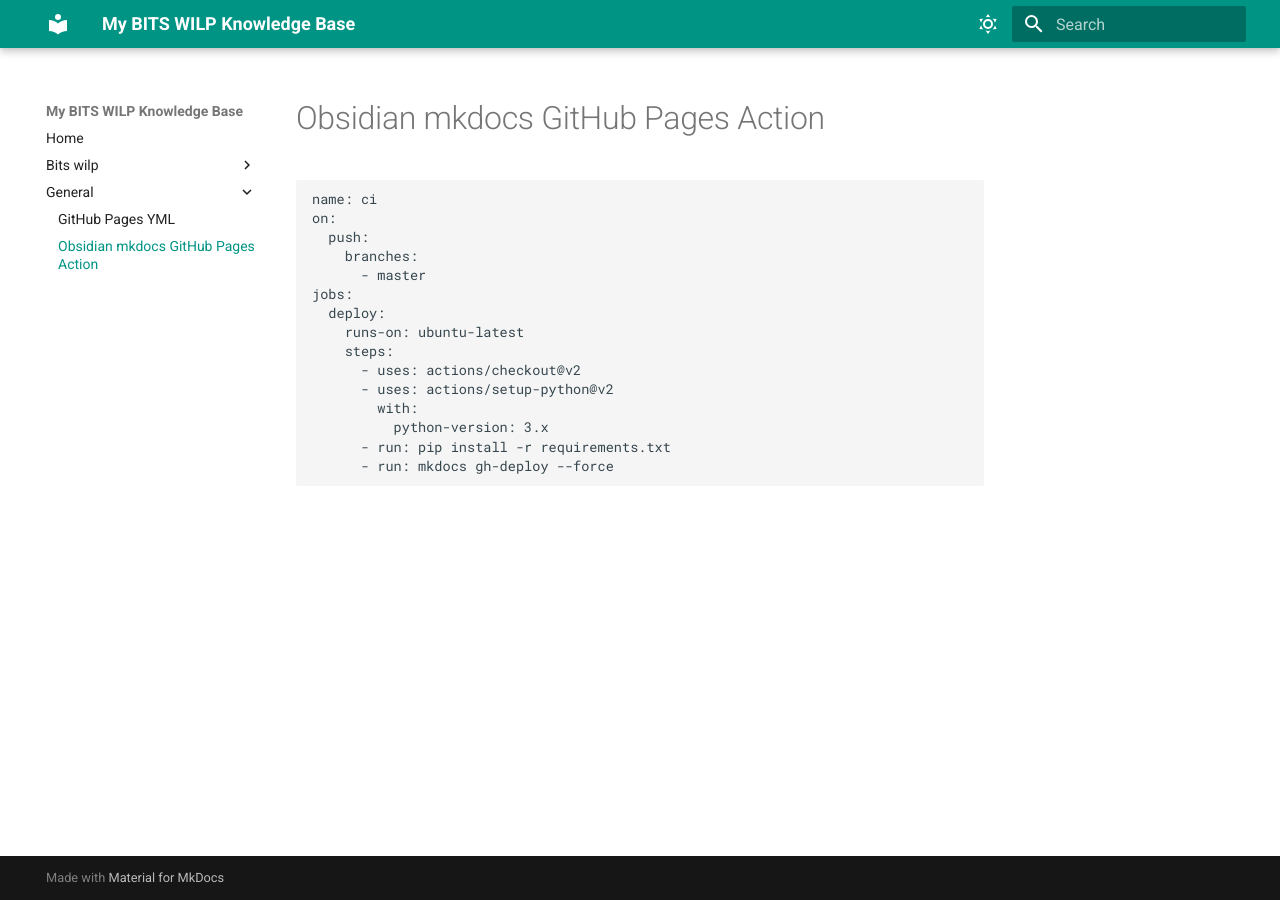
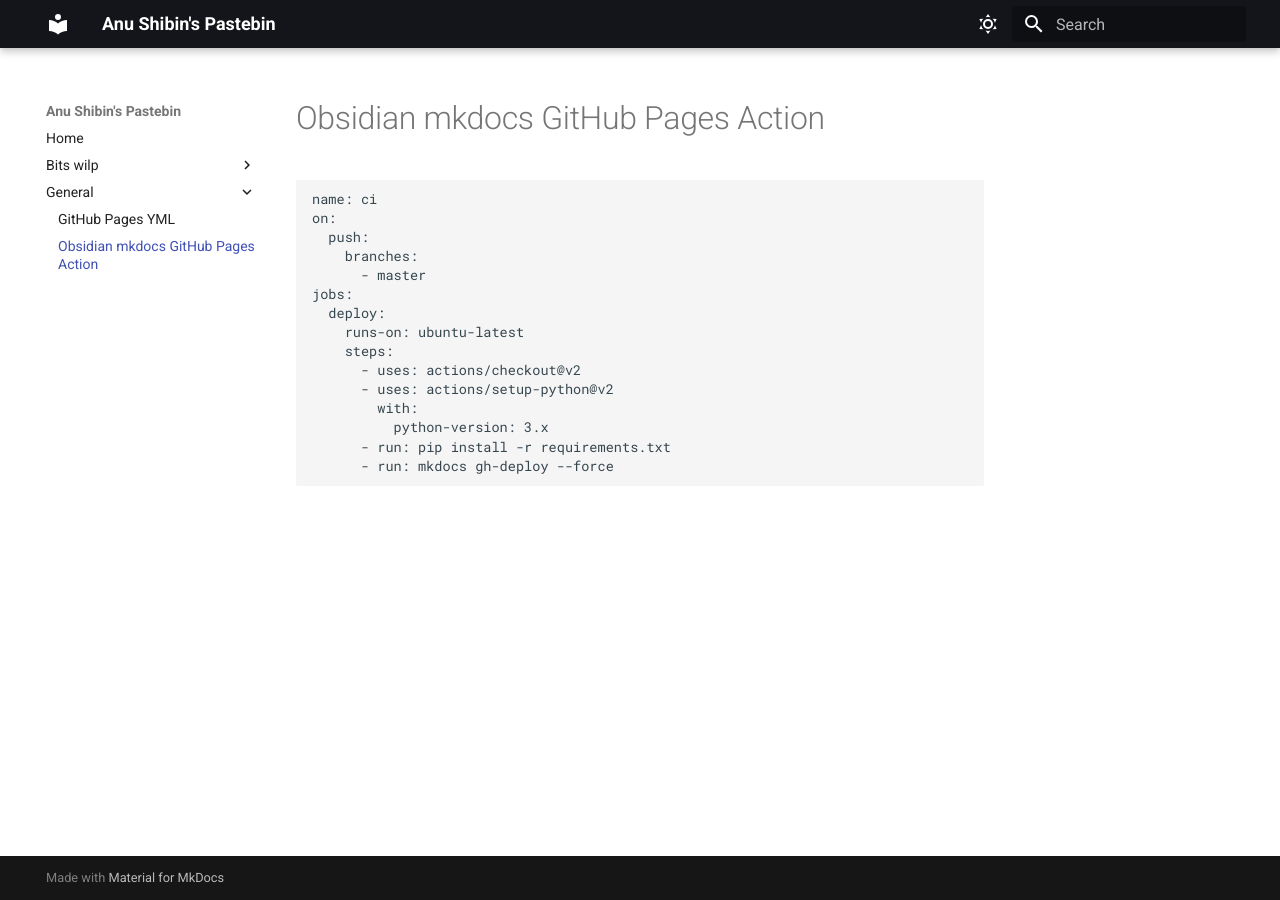
Before and after one commit to anushibin007/pastebin, an MkDocs documentation site: the page built from docs/general/Obsidian mkdocs GitHub Pages Action.md, in a window 1280 px wide. Built offline with MkDocs 1.6.1 and Material for MkDocs 9.7.7, drawn with Linux system fonts in a browser that asks for light colours.

Commit message:
A few config changes

```diff
--- a/mkdocs.yml
+++ b/mkdocs.yml
@@ -2,21 +2,21 @@
 # mkdocs-material: https://squidfunk.github.io/mkdocs-material/
 # mkdocs: https://www.mkdocs.org/user-guide/configuration/
 
-site_name: My BITS WILP Knowledge Base
+site_name: Anu Shibin's Pastebin
 theme:
   name: material
   palette:
     - media: "(prefers-color-scheme: light)"
       scheme: default
-      primary: teal
-      accent: teal
+      primary: black
+      accent: white
       toggle:
         icon: material/weather-sunny
         name: Switch to dark mode
     - media: "(prefers-color-scheme: dark)"
       scheme: slate
-      primary: green
-      accent: green
+      primary: black
+      accent: white
       toggle:
         icon: material/weather-night
         name: Switch to light mode
```
